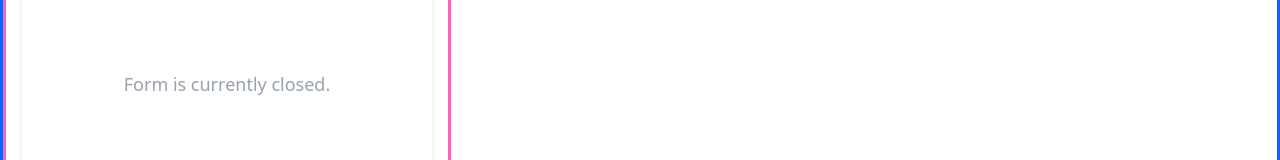
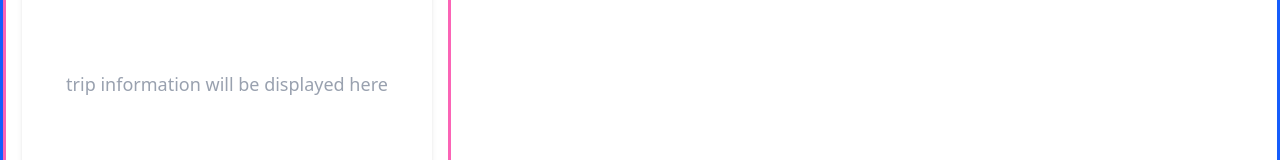
Before and after one commit to AI-TravelPlanner/TravelPlaner_Frontend, a React (Vite) app: page /create-trip in a window 1280 px wide. Both pictures are taken after a click on the button "Next". Shown: the part 298-458 px from the top of the page. Built offline with nearby package versions, Linux system fonts and the light colour scheme.

Commit message:
Added place to display info card

```diff
--- a/src/createtrip/AnimatedButton.jsx
+++ b/src/createtrip/AnimatedButton.jsx
@@ -38,7 +38,7 @@ function AnimatedButton() {
               className="h-[400px] w-full bg-white rounded-2xl shadow-md flex items-center justify-center"
             >
               <div className="text-gray-400 text-lg">
-                Form is currently closed.
+                trip information will be displayed here
               </div>
             </motion.div>
           </>
```
